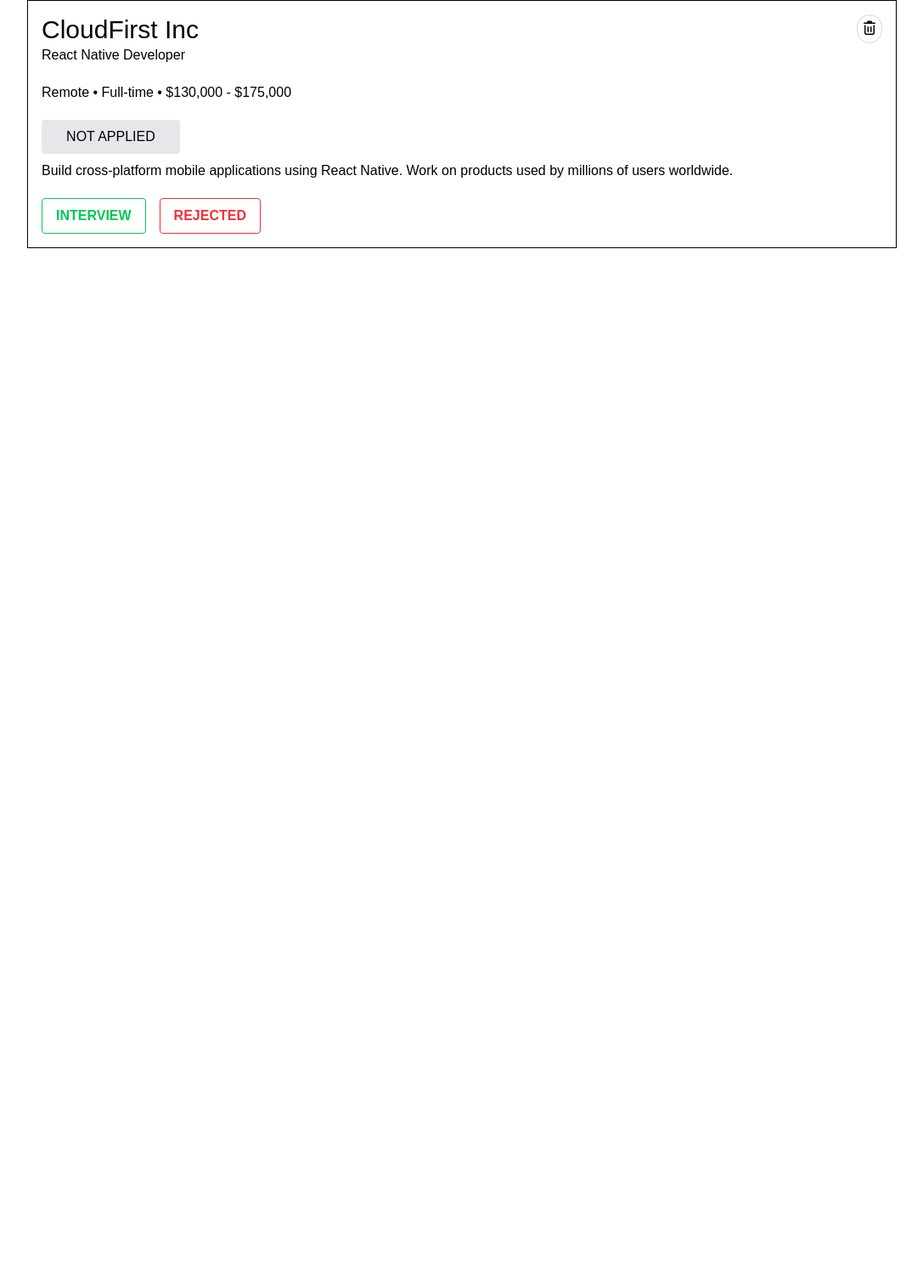
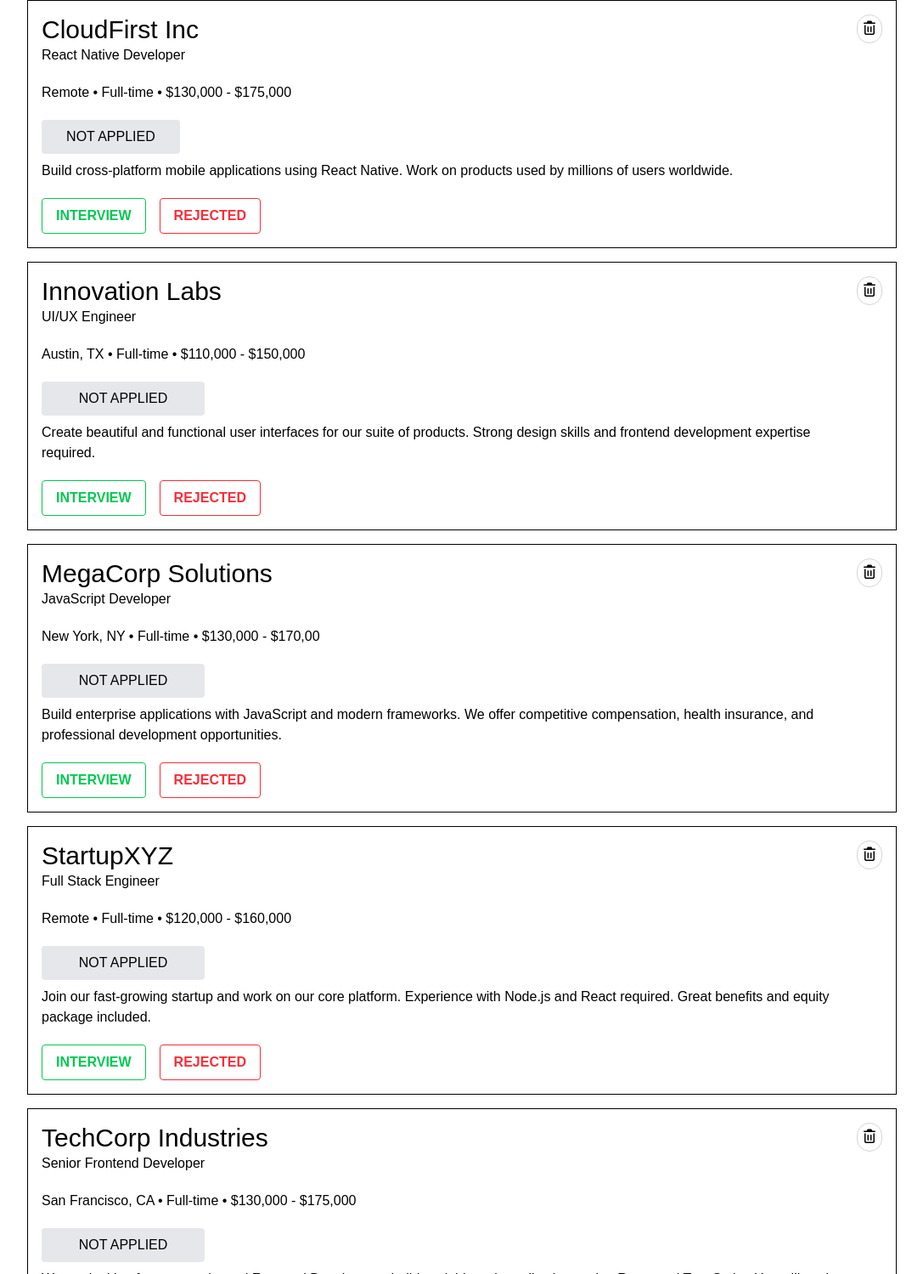
Before and after one commit to SIM-Ruhan/Assignment-04, a plain HTML site: page index.html in a window 1280 px wide. Shown: the part 1301-2800 px from the top of the page at 85% size, without its empty margins (96-1183 px from the left). Before the commit the page ends 1593 px from the top, so only its background shows below. Drawn offline with nearby package versions, Linux system fonts and the light colour scheme.

Commit message:
no job section updated

```diff
--- a/index.html
+++ b/index.html
@@ -148,11 +148,136 @@ font-family: 'Geist',sans-serif;
        </button></div>
 </section>
 
+<section  class="flex justify-between p-4 mt-4 border">
+ <div class="card ">
+     <div class="">
+            <p class="cardName text-3xl font-medium">Innovation Labs</p>
+            <p class="postName">UI/UX Engineer</p>
+            <p class=" info my-5">Austin, TX
+ •
+ Full-time
+ •
+ $110,000 - $150,000</p>
+            <div class="bg-gray-200 px-3 py-2 rounded-sm max-w-3/5 sm:max-w-2/5 lg:max-w-1/5 text-center mb-2">
+                       <p class="status">NOT APPLIED</p>
+            </div>
+
+       <p class="notes">Create beautiful and functional user interfaces for our suite of products. Strong design skills and frontend development expertise required.</p>
+     </div>
 
 
+       <div class="flex gap-4 mt-5">
+        <button class="interview-btn border border-green-500 text-green-500 font-bold px-4 py-2 rounded-sm">INTERVIEW</button>
+        <button class="rejected-btn border border-red-500 text-red-500 font-bold px-4 py-2 rounded-sm">REJECTED</button>
+       </div>
+
+ </div>
+<div class="btn-delete"><button class="delete-btn border border-gray-300 p-1 rounded-full">
+        <i class="fa-regular fa-trash-can"></i>
+       </button></div>
+</section>
+
+<section  class="flex justify-between p-4 mt-4 border">
+ <div class="card ">
+     <div class="">
+
+            <p class="cardName text-3xl font-medium">MegaCorp Solutions</p>
+            <p class="postName">JavaScript Developer</p>
+            <p class=" info my-5">New York, NY
+ •
+Full-time
+•
+ $130,000 - $170,00</p>
+            <div class="bg-gray-200 px-3 py-2 rounded-sm max-w-3/5 sm:max-w-2/5 lg:max-w-1/5 text-center mb-2">
+                       <p class="status">NOT APPLIED</p>
+            </div>
+
+       <p class="notes">Build enterprise applications with JavaScript and modern frameworks. We offer competitive compensation, health insurance, and professional development opportunities.</p>
+     </div>
+
+
+       <div class="flex gap-4 mt-5">
+        <button class="interview-btn border border-green-500 text-green-500 font-bold px-4 py-2 rounded-sm">INTERVIEW</button>
+        <button class="rejected-btn border border-red-500 text-red-500 font-bold px-4 py-2 rounded-sm">REJECTED</button>
+       </div>
+
+ </div>
+<div class="btn-delete"><button class="delete-btn border border-gray-300 p-1 rounded-full">
+        <i class="fa-regular fa-trash-can"></i>
+       </button></div>
+</section>
+
+<section  class="flex justify-between p-4 mt-4 border">
+ <div class="card ">
+     <div class="">
+
+            <p class="cardName text-3xl font-medium">StartupXYZ</p>
+            <p class="postName">Full Stack Engineer</p>
+            <p class=" info my-5">Remote
+ •
+Full-time
+•
+ $120,000 - $160,000</p>
+            <div class="bg-gray-200 px-3 py-2 rounded-sm max-w-3/5 sm:max-w-2/5 lg:max-w-1/5 text-center mb-2">
+                       <p class="status">NOT APPLIED</p>
+            </div>
+
+       <p class="notes">Join our fast-growing startup and work on our core platform. Experience with Node.js and React required. Great benefits and equity package included.</p>
+     </div>
+
+
+       <div class="flex gap-4 mt-5">
+        <button class="interview-btn border border-green-500 text-green-500 font-bold px-4 py-2 rounded-sm">INTERVIEW</button>
+        <button class="rejected-btn border border-red-500 text-red-500 font-bold px-4 py-2 rounded-sm">REJECTED</button>
+       </div>
+
+ </div>
+<div class="btn-delete"><button class="delete-btn border border-gray-300 p-1 rounded-full">
+        <i class="fa-regular fa-trash-can"></i>
+       </button></div>
+</section>
+
+<section  class="flex justify-between p-4 mt-4 border">
+ <div class="card ">
+     <div class="">
+
+            <p class="cardName text-3xl font-medium">TechCorp Industries</p>
+            <p class="postName">Senior Frontend Developer</p>
+            <p class=" info my-5">San Francisco, CA
+ •
+Full-time
+•
+ $130,000 - $175,000</p>
+            <div class="bg-gray-200 px-3 py-2 rounded-sm max-w-3/5 sm:max-w-2/5 lg:max-w-1/5 text-center mb-2">
+                       <p class="status">NOT APPLIED</p>
+            </div>
+
+       <p class="notes">We are looking for an experienced Frontend Developer to build scalable web applications using React and TypeScript. You will work with a talented team on cutting-edge projects.</p>
+     </div>
+
+
+       <div class="flex gap-4 mt-5">
+        <button class="interview-btn border border-green-500 text-green-500 font-bold px-4 py-2 rounded-sm">INTERVIEW</button>
+        <button class="rejected-btn border border-red-500 text-red-500 font-bold px-4 py-2 rounded-sm">REJECTED</button>
+       </div>
+
+ </div>
+<div class="btn-delete"><button class="delete-btn border border-gray-300 p-1 rounded-full">
+        <i class="fa-regular fa-trash-can"></i>
+       </button></div>
+</section>
 
 </div>
 </main>
+
+<!-- <section class=" m-auto shadow">
+    <div class="text-center">
+      <img src="./file.png" alt="">
+        <h3 class="">No jobs available</h3>
+        <p>Check back soon for new job opportunities</p>
+    </div>
+</section> -->
+
 
 
 <script src="./script/script.js"></script>
--- a/script/script.js
+++ b/script/script.js
@@ -132,10 +132,10 @@ function renderTotal(){
     if(allCardSection.children.length === 0){
 
     allCardSection.innerHTML = `
-        <div class="text-center mt-10">
-            <i class="fa-solid fa-briefcase text-4xl text-gray-400"></i>
-            <p class="mt-4 font-bold">No jobs available</p>
-            <p class="text-gray-500">There is no jobs yet.</p>
+        <div class="text-center my-10 w-[70%] shadow mx-auto py-28">
+            <i class="fa-solid fa-file-lines text-8xl text-[#7DA8FF]"></i>
+            <p class="mt-4 text-2xl font-semibold leading-8">No jobs available</p>
+            <p class="text-gray-500">Check back soon for new job opportunities</p>
         </div>
     `;
     return;
@@ -145,10 +145,10 @@ function renderTotal(){
 function renderInterview(){
     if(interviewList.length === 0){
     filteredSection.innerHTML = `
-        <div class="text-center mt-10">
-            <i class="fa-solid fa-briefcase text-4xl text-gray-400"></i>
-            <p class="mt-4 font-bold">No jobs available</p>
-            <p class="text-gray-500">You haven't selected any jobs yet.</p>
+       <div class="text-center my-10 w-[70%] shadow mx-auto py-28">
+            <i class="fa-solid fa-file-lines text-8xl text-[#7DA8FF]"></i>
+            <p class="mt-4 text-2xl font-semibold leading-8">No jobs available</p>
+            <p class="text-gray-500">Check back soon for new job opportunities</p>
         </div>
     `;
     return;
@@ -191,10 +191,10 @@ filteredSection.appendChild(div);
 function renderRejected(){
     if(rejectedList.length === 0){
     filteredSection.innerHTML = `
-        <div class="text-center mt-10">
-            <i class="fa-solid fa-briefcase text-4xl text-gray-400"></i>
-            <p class="mt-4 font-bold">No jobs available</p>
-            <p class="text-gray-500">You haven't selected any jobs yet.</p>
+        <div class="text-center my-10 w-[70%] shadow mx-auto py-28">
+            <i class="fa-solid fa-file-lines text-8xl text-[#7DA8FF]"></i>
+            <p class="mt-4 text-2xl font-semibold leading-8">No jobs available</p>
+            <p class="text-gray-500">Check back soon for new job opportunities</p>
         </div>
     `;
     return;
```
Also changed, not shown: 1 other file.
